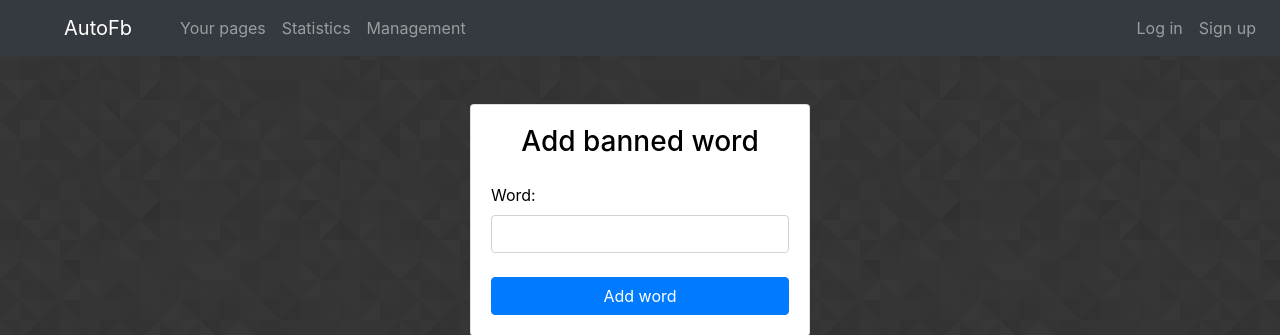
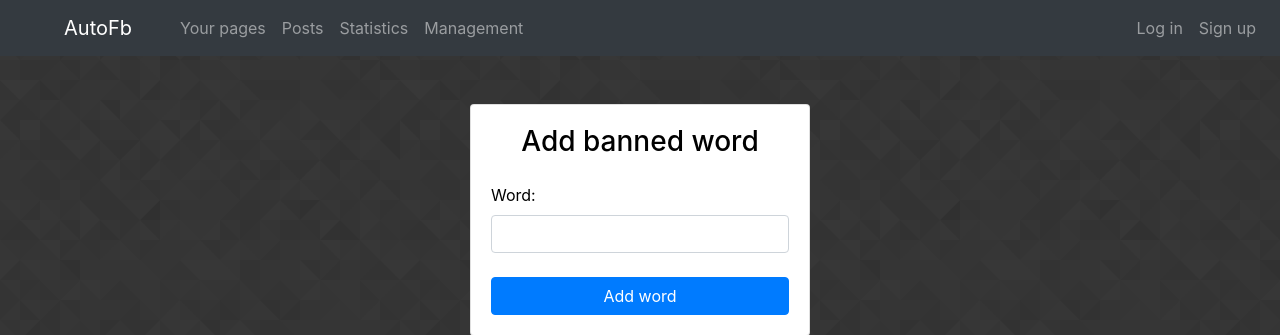
Before and after one commit to Wokstym/AutoFb, a Django app: page /management/ in a window 1280 px wide. Shown: the top 335 px of the page. Run offline with Django 3.2, Linux system fonts and the light colour scheme; some libraries are stand-ins or nearby versions.

Commit message:
Added posts button to navbar

```diff
--- a/home/views.py
+++ b/home/views.py
@@ -221,7 +221,7 @@ def pages(request):
         profile_image = info['data']['url']
         user_pages.append({
             'photo': profile_image,
-            'name':fanpage_name
+            'name': fanpage_name
         })
     print(i)
     print(user_pages)
--- a/templates/base.html
+++ b/templates/base.html
@@ -25,6 +25,9 @@
                 <a class="nav-link" href="{% url 'pages'%}">Your pages</a>
             </li>
             {% if page_number is not None %}
+                <li class="nav-item">
+                    <a class="nav-link" href="{% url 'index' page_number=page_number%}">Posts</a>
+                </li>
                 <li class="nav-item">
                     <a class="nav-link" href="{% url 'statistics' page_number=page_number%}">Statistics</a>
                 </li>
--- a/templates/home/statistics.html
+++ b/templates/home/statistics.html
@@ -12,8 +12,8 @@
 {% block content %}
 <div class="container mt-5 col-12">
     <div class="row justify-content-center">
-        <div class="col-lg-8 offset-lg-2 my-4">
-            <div class="card ">
+        <div class="col-lg-8 offset-lg-2 my-4 text-center mx-auto">
+            <div class="card">
                 <div class="card-body">
                     <h3 class="card-title text-center mb-2" style="color: black">Top 5 commenters</h3>
                     <table class="table">
```
Lines whose indentation alone changed are shown as unchanged.
